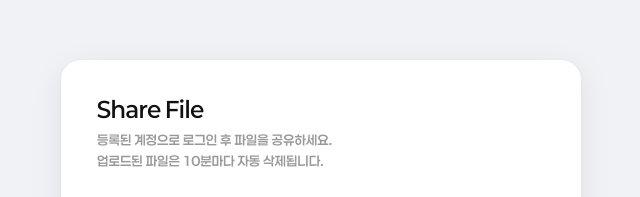
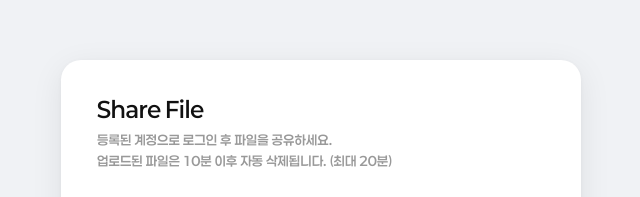
Before and after one commit to jkseok0402/share_file, a plain HTML site: page index.html in a window 1280 px wide. Shown: the part 165-362 px from the top of the page, 319-959 px from the left. Drawn offline with nearby package versions, Linux system fonts and the light colour scheme; no server answers.

Commit message:
fix: refine file deletion messaging for consistency
Update the messaging in index.html to clarify that uploaded files will be automatically deleted 10 minutes after upload, with a maximum retention of 20 minutes. This change ensures consistency in user communication regarding file management timelines.

```diff
--- a/index.html
+++ b/index.html
@@ -359,7 +359,7 @@
   <!-- 로그인 화면 -->
   <div id="login-view">
     <h1>Share File</h1>
-    <p class="subtitle">등록된 계정으로 로그인 후 파일을 공유하세요.<br>업로드된 파일은 10분마다 자동 삭제됩니다.</p>
+    <p class="subtitle">등록된 계정으로 로그인 후 파일을 공유하세요.<br>업로드된 파일은 10분 이후 자동 삭제됩니다. (최대 20분)</p>
     <form id="login-form" class="login-form">
       <input class="input" id="email-input" type="email" placeholder="이메일" autocomplete="email" required>
       <input class="input" id="password-input" type="password" placeholder="비밀번호" autocomplete="current-password" required>
@@ -384,7 +384,7 @@
       <svg width="13" height="13" viewBox="0 0 24 24" fill="none" stroke="currentColor" stroke-width="2.2">
         <circle cx="12" cy="12" r="10"/><polyline points="12 6 12 12 16 14"/>
       </svg>
-      <span>업로드된 파일은 10분 이후 자동 삭제됩니다. (최대 20분 이내)</span>
+      <span>업로드된 파일은 10분 이후 자동 삭제됩니다. (최대 20분)</span>
     </div>
 
     <div class="upload-area" id="drop-zone">
```
